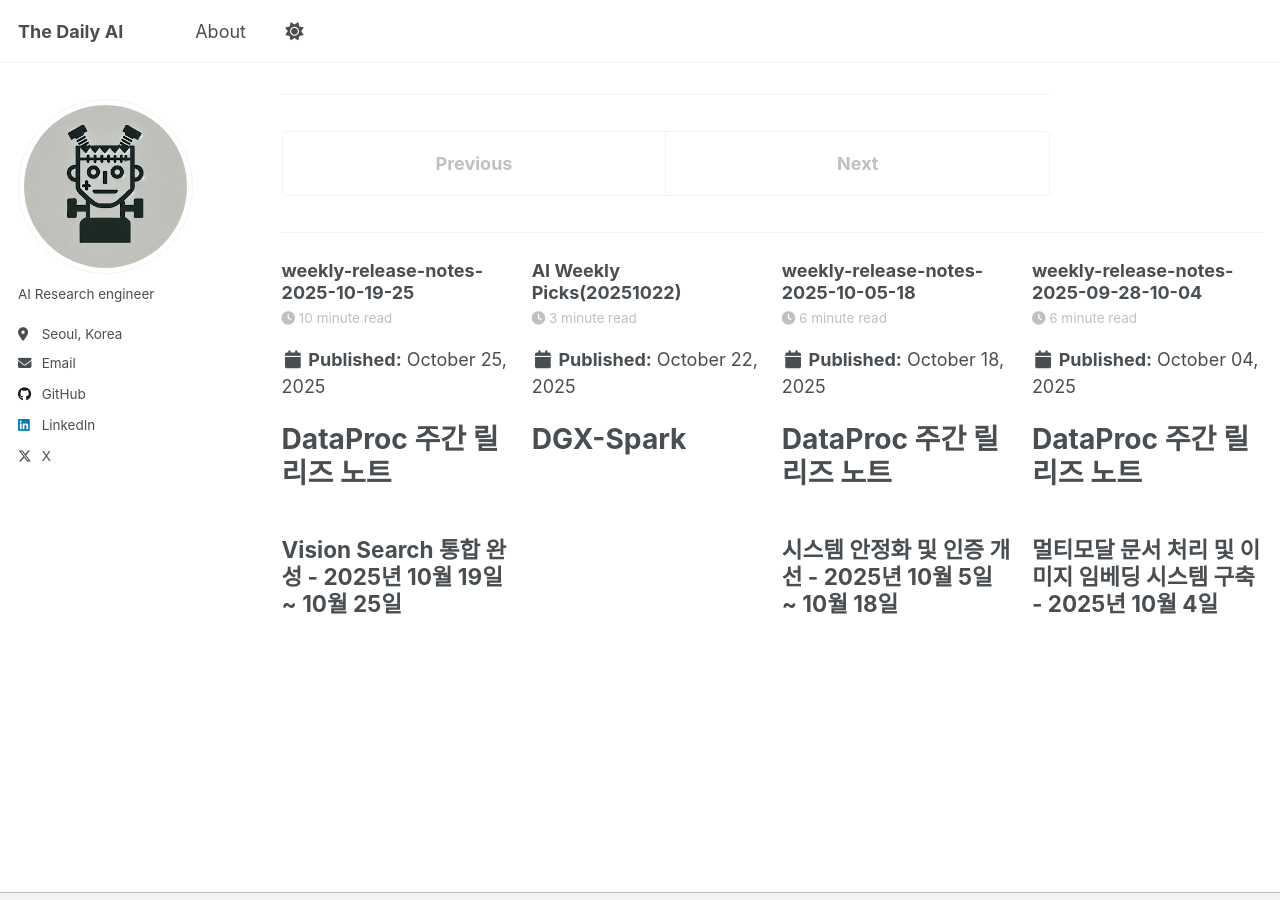
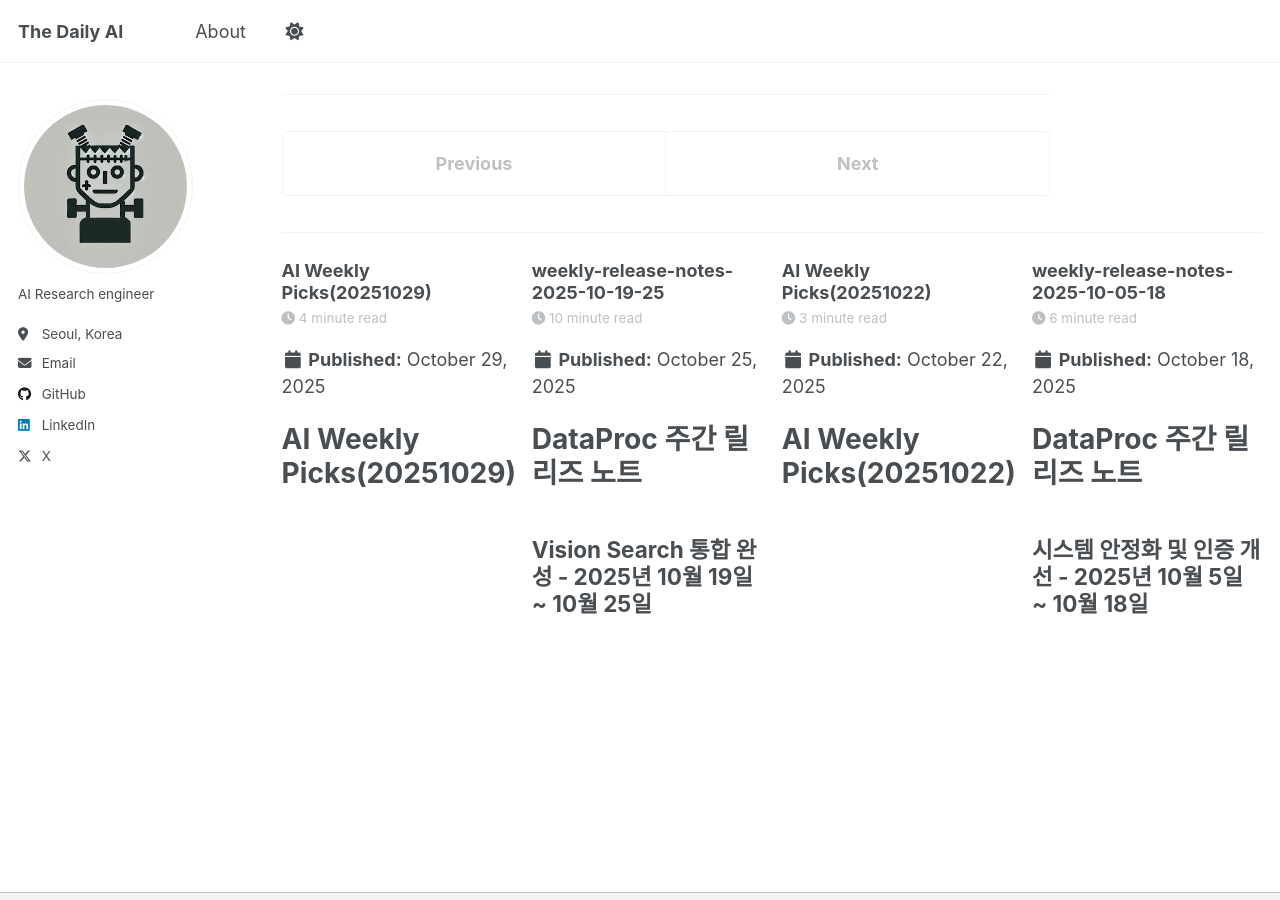
Before and after one commit to parameterfreak/parameterfreak.github.io, a Jekyll site: the page built from _posts/2025-07-19-weekly-release-notes-2025-07-13-19.md, in a window 1280 px wide and 900 px high, scrolled down 6779 px. Built offline with Jekyll 4.4.1, drawn with Linux system fonts in a browser that asks for light colours; a script that is not in the unit is left out; some of the changed lines change nothing that is shown.

Commit message:
update 2025-10-29-ai-weekly-picks

```diff
--- a/_posts/2025-10-22-ai-weekly-picks.md
+++ b/_posts/2025-10-22-ai-weekly-picks.md
@@ -7,7 +7,9 @@
   - News
 ---
 
-# DGX-Spark
+# AI Weekly Picks(20251022)
+
+## DGX-Spark
 
 - 리뷰: [https://lmsys.org/blog/2025-10-13-nvidia-dgx-spark/](https://lmsys.org/blog/2025-10-13-nvidia-dgx-spark/)
     >
@@ -19,7 +21,7 @@
 
 ---
 
-# nanochat
+## nanochat
 
 <img src="/images/post/weekly-picks/251022-1.png" alt="nanochat" width="200"/>
 
@@ -28,7 +30,7 @@
 
 ---
 
-# AGI is still a decade away
+## AGI is still a decade away
 
 - Youtube: [https://youtu.be/lXUZvyajciY?si=SeM2PjVTY3ouvg9z](https://youtu.be/lXUZvyajciY?si=SeM2PjVTY3ouvg9z)
 - 스크립트: [https://www.dwarkesh.com/p/andrej-karpathy?utm_campaign=post&utm_medium=web](https://www.dwarkesh.com/p/andrej-karpathy?utm_campaign=post&utm_medium=web)
@@ -39,7 +41,7 @@
 
 ---
 
-# DeepSeek-OCR
+## DeepSeek-OCR
 
 <img src="/images/post/weekly-picks/251022-2.png" alt="deepseek-ocr" width="200"/>
 
--- /dev/null
+++ b/_posts/2025-10-29-ai-weekly-picks.md
@@ -0,0 +1,79 @@
+---
+title: 'AI Weekly Picks(20251029)'
+date: 2025-10-29
+permalink: /posts/2025/10/ai-weekly-picks-2025-10-29/
+tags:
+  - AI
+  - News
+---
+
+# AI Weekly Picks(20251029)
+
+## Claude Skills
+
+- [https://www.anthropic.com/news/skills](https://www.anthropic.com/news/skills)
+  >
+  Anthropic은 사용자가 지침, 스크립트 및 리소스가 포함된 폴더를 제공하여 특정 작업에 맞게 Claude를 사용자 지정할 수 있는 "Claude Skills"를 도입했습니다. Claude는 관련성이 있을 때 이러한 기술에 자동으로 액세스하므로 Excel 작업이나 브랜드 지침 준수와 같은 전문적인 작업을 보다 효율적으로 수행할 수 있습니다. 이러한 기술은 구성 가능하고 이식 가능하며 효율적이며 실행 가능한 코드를 포함할 수 있습니다. Claude 앱, Claude Code 및 Claude 개발자 플랫폼(API)에서 사용할 수 있으며 사용자 지정 기술을 생성, 관리 및 배포하는 기능이 있습니다.
+
+    - [https://www.anthropic.com/engineering/equipping-agents-for-the-real-world-with-agent-skills](https://www.anthropic.com/engineering/equipping-agents-for-the-real-world-with-agent-skills)
+
+      <img src="/images/post/weekly-picks/251029-1.png" alt="agent+skills+virtual machine" width="200"/>
+
+      >
+      Anthropic은 지침, 스크립트 및 리소스를 폴더로 구성하여 전문 AI 에이전트를 만드는 새로운 방법인 "Agent Skills"을 도입했습니다. 이러한 Skill을 통해 Claude와 같은 범용 에이전트는 신입사원을 위한 온보딩 가이드와 유사하게 도메인별 전문 지식을 동적으로 로드할 수 있습니다. Skill은 점진적 공개를 위해 메타데이터와 함께 SKILL.md 파일을 사용하여 Claude가 관련 정보에 효율적으로 액세스하고 PDF 조작과 같은 작업을 위한 코드를 실행할 수도 있도록 합니다. 이 접근 방식은 신뢰할 수 없는 소스의 Skill을 감사하라는 보안 권장 사항과 함께 에이전트 기능, 확장성 및 이식성을 향상시킵니다.
+
+
+## ChatGPT Atlas
+
+- [https://chatgpt.com/ko-KR/atlas/](https://chatgpt.com/ko-KR/atlas/)
+- [https://techcrunch.com/2025/10/21/openai-launches-an-ai-powered-browser-chatgpt-atlas/](https://techcrunch.com/2025/10/21/openai-launches-an-ai-powered-browser-chatgpt-atlas/)
+
+## Agent Pattern 17가지
+
+- [https://levelup.gitconnected.com/building-17-agentic-ai-patterns-and-their-role-in-large-scale-ai-systems-f4915b5615ce](https://levelup.gitconnected.com/building-17-agentic-ai-patterns-and-their-role-in-large-scale-ai-systems-f4915b5615ce)
+  >
+  다양한 에이전트 설계 패턴을 통합하여 대규모 AI 시스템을 구축하는 방법을 설명합니다.
+  각 패턴에는 고유한 단계, 빌드 방법, 출력 및 평가 프로세스가 있습니다.
+
+
+## Now Serving NVIDIA Nemotron with vLLM
+
+- [https://blog.vllm.ai/2025/10/23/now_serving_nvidia_nemotron_with_vllm.html](https://blog.vllm.ai/2025/10/23/now_serving_nvidia_nemotron_with_vllm.html)
+  >
+  vLLM은 이제 NVIDIA에서 개발한 개방형 AI 모델 제품군인 Nemotron을 공식적으로 지원합니다. Nemotron은 특히 에이전트 AI 시스템 구축을 위해 설계되었으며, vLLM을 통해 개발자들은 이러한 강력한 모델을 매우 효율적으로 배포하고 운영할 수 있게 되었습니다.
+
+  주요 특징 및 성능:
+    1. 새로운 아키텍처 (Nemotron Nano 2): 새롭게 소개된 Nemotron Nano 2 모델은 기존의 Transformer와 새로운 Mamba 아키텍처를 결합한 하이브리드 구조를 가집니다. 이는 모델이 더 빠르고 효율적으로. 작동하도록 돕습니다.
+    2. 높은 정확도 (Figure 1 참조): 함께 제공된 성능 그래프(Figure 1)에 따르면, Nemotron Nano 2 모델은 추론, 코딩, 에이전트 관련 작업 등 다양한 벤치마크에서 매우 높은 정확도를 기록했습니다. 이는 Nemotron이 복잡하고 다단계의 작업을 처리하는 데 매우 효과적이라는 것을 시각적으로 보여줍니다.
+    3. '사고 예산(Thinking Budget)' 기능 (Figure 2 참조): Nemotron 모델의 가장 독특한 기능 중 하나는 "사고 예산"입니다. 이 기능은 모델이 답변을 생성하기 전에 얼마나 깊게 "생각"할지(추론에 사용할 토큰의 양)를 개발자가 직접 설정할 수 있게 해줍니다. 두번째 그래프(Figure 2)는 이 "사고 예산"을 조절함으로써 추론 비용과 정확도 사이의 최적의 균형점을 찾을 수 있음을 보여줍니다. 예를 들어, 간단한 작업에는 낮은 예산을 할당하여 비용을 절약하고, 복잡한 작업에는 높은 예산을 할당하여 정확도를 높일 수 있습니다.
+
+  결론:
+    이번 vLLM의 Nemotron 지원은 개발자들이 차세대 에이전트 AI를 구축하는 데 있어 큰 이점을 제공합니다. 개발자들은 vLLM의 높은 처리량과 효율적인 서빙 능력을 바탕으로, Nemotron 모델의 강력한 성능과 "사고 예산"과 같은 독특하고 유연한 기능을 최대한 활용할 수 있게 되었습니다. 이를 통해 더 빠르고, 더 저렴하며, 더 정확한 AI 에이전트 서비스를 개발하고 배포할 수 있습니다.
+
+
+## PyTorch 재단에 합류한 Ray
+
+- [https://www.anyscale.com/blog/ray-by-anyscale-joins-pytorch-foundation](https://www.anyscale.com/blog/ray-by-anyscale-joins-pytorch-foundation)
+  >
+  Ray는 PyTorch Foundation에 합류했습니다.
+  이는 Ray의 급격한 성장(지난해 다운로드 10배 증가)과 AI 워크로드 확장에 대한 필요성 증가에 따른 것입니다. Ray는 원래 UC Berkeley에서 AI 알고리즘 확장을 위해 시작되었으며, 2019년 Anyscale이 상용화를 시작했습니다. 생성형 AI와 LLM의 등장으로 Ray의 확장 필요성이 더욱 커졌습니다. PyTorch가 딥러닝 프레임워크의 표준인 것처럼, Ray는 오픈소스 분산 컴퓨팅 엔진으로서 AI 컴퓨팅 스택의 표준이 되는 것을 목표로 합니다. Ray는 PyTorch Foundation 합류를 통해 글로벌 기여자 커뮤니티를 확장하고 AI 인프라의 미래를 계속해서 만들어 나갈 계획입니다.
+
+- [https://pytorch.org/blog/pytorch-foundation-welcomes-ray-to-deliver-a-unified-open-source-ai-compute-stack/](https://pytorch.org/blog/pytorch-foundation-welcomes-ray-to-deliver-a-unified-open-source-ai-compute-stack/)
+
+  <img src="/images/post/weekly-picks/251029-2.png" alt="ray within the ai compute software stack" width="200"/>(attachment:2ddb0135-d370-4efc-8229-b66b224e1f56:image.png)
+  >
+  PyTorch 재단에 Ray가 합류했습니다. Ray는 AI 워크로드를 대규모로 처리하기 위한 오픈소스 분산 컴퓨팅 프레임워크입니다. 이번 통합은 AI 컴퓨팅 스택을 통합하고 개발자가 AI 모델을 더 쉽게 확장하고 배포할 수 있도록 돕는 것을 목표로 합니다.
+
+
+## 임베딩 모델의 파인튜닝
+
+- [https://weaviate.io/blog/fine-tune-embedding-model](https://weaviate.io/blog/fine-tune-embedding-model)
+  >
+  맞춤형 임베딩 모델을 파인튜닝하는 이유, 시기, 방법에 대한 포괄적인 개요를 제공합니다. 특히 RAG 시스템에서 도메인별 지식을 더 잘 포착하여 검색 성능을 향상시키기 위해 기본 임베딩 모델을 사용자 정의하는 것의 이점을 설명합니다. 또한 파인튜닝을 수행하기 전에 키워드 검색 또는 청킹 기술과 같은 다른 문제 해결 단계를 고려해야 하는 경우를 포함하여 파인튜닝을 언제 피해야 하는지에 대한 실용적인 조언을 제공합니다. 주요 고려 사항에는 비용, 적절한 기반 모델 선택, 고품질 훈련 데이터셋 작성, 대조적 손실 함수 사용을 포함한 파인튜닝 프로세스가 포함됩니다. 마지막으로, 이 글은 파인튜닝된 모델을 Hugging Face 또는 Amazon SageMaker 통합을 통해 Weaviate 벡터 데이터베이스와 함께 사용하는 구체적인 방법을 안내합니다.
+
+
+## vLLM으로 Nemotron 서빙
+
+- [https://blog.vllm.ai/2025/10/23/now_serving_nvidia_nemotron_with_vllm.html](https://blog.vllm.ai/2025/10/23/now_serving_nvidia_nemotron_with_vllm.html)
+  >
+  vLLM은 에이전트 AI 시스템을 위해 설계된 개방형 모델 제품군인 NVIDIA Nemotron을 지원한다고 발표했습니다. 최신 추가 사항인 Nemotron Nano 2는 하이브리드 Transformer-Mamba 아키텍처와 정확성, 처리량 및 비용을 최적화하기 위한 구성 가능한 "사고 예산"을 특징으로 합니다. vLLM은 Nemotron 모델의 효율적인 배포를 가능하게 하여 더 빠른 추론과 더 나은 메모리 관리를 제공합니다.
```
Also changed, not shown: images/post/weekly-picks/251029-1.png (added), images/post/weekly-picks/251029-2.png (added), 1 other file.
